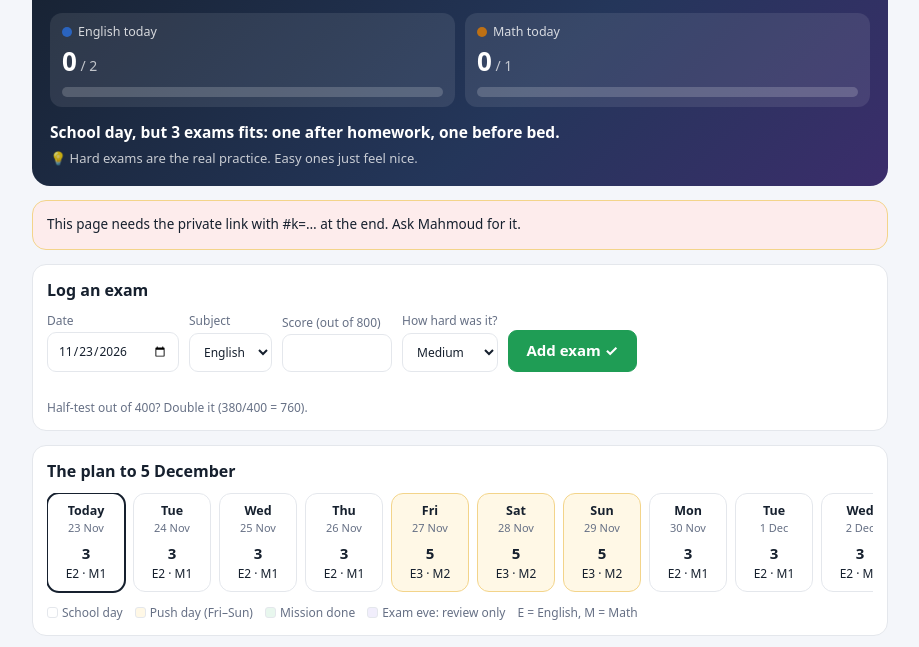
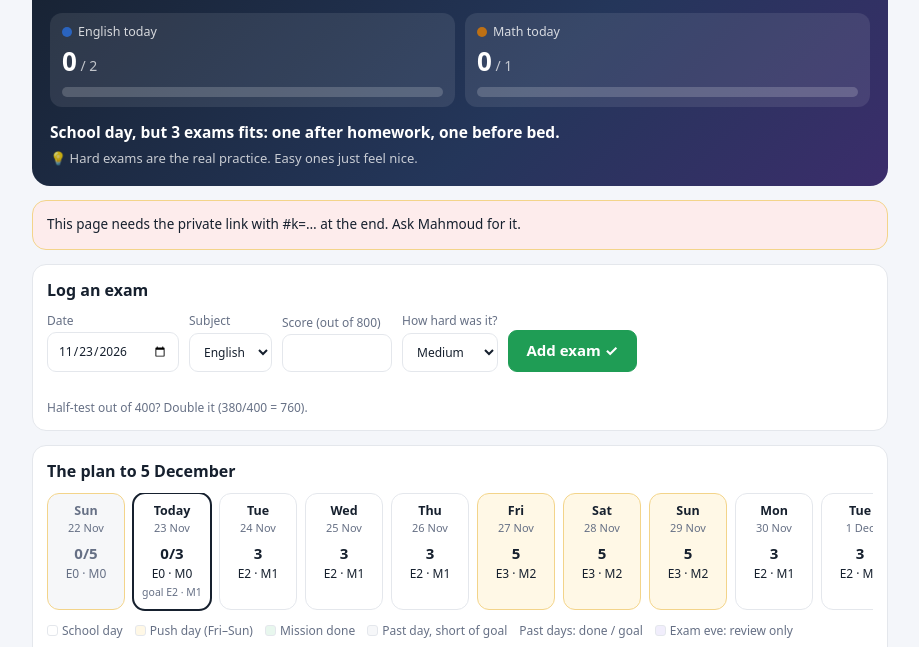
Before and after one commit to Mahmoud-SalehEldin/malak-sat-tracker, a plain HTML site: page index.html in a window 1280 px wide. Shown: the part 117-764 px from the top of the page, without its empty margins (180-1099 px from the left). Drawn offline with Linux system fonts and the light colour scheme.

Commit message:
Keep past days in the plan strip with done/goal and green when met
Co-Authored-By: Claude Opus 5.5 <noreply@anthropic.com>
Claude-Session: https://claude.ai/code/session_01Vhwq8UF9tNjrax1pvguJZM

```diff
--- a/index.html
+++ b/index.html
@@ -44,6 +44,8 @@ h2{font-size:16px;margin:0 0 10px}
 .day.we{background:#fff8e6;border-color:#f3d48a}
 .day.today{outline:2.5px solid var(--ink);outline-offset:-1px}
 .day.done{background:#e8f7ee;border-color:#9fd8b5}
+.day.miss{background:#f6f7f9;color:#667085}
+.day .goal{font-size:10.5px;color:var(--mut)}
 .day.eve{background:#f1eefc;border-color:#cbbff3}
 .day.exam{background:#16202e;color:#fff;border-color:#16202e}
 .day.exam .dt{color:#c9d1de}
@@ -127,6 +129,8 @@ td select{padding:4px 6px}
 <span><i class="sw" style="background:#fff"></i>School day</span>
 <span><i class="sw" style="background:#fff8e6"></i>Push day (Fri–Sun)</span>
 <span><i class="sw" style="background:#e8f7ee"></i>Mission done</span>
+<span><i class="sw" style="background:#f6f7f9"></i>Past day, short of goal</span>
+<span>Past days: done / goal</span>
 <span><i class="sw" style="background:#f1eefc"></i>Exam eve: review only</span>
 <span>E = English, M = Math</span>
 </div>
@@ -233,6 +237,16 @@ function schedule(){
   }
   return {st,plan,needTotal:nE+nM,planned:plan.reduce((a,p)=>a+p.T,0)};
 }
+const START="2026-11-22";
+function pastDays(){
+  const out=[],t=today();
+  for(let d=START;d<t&&d<EXAM;d=addD(d,1)){
+    const k=kind(d),T=MIN[k],dn=rows.filter(r=>r.date===d);
+    const dE=dn.filter(r=>r.subject==="English").length,dM=dn.filter(r=>r.subject==="Math").length;
+    out.push({d,k,T,dE,dM,done:dE+dM,met:T>0&&dE+dM>=T,past:true});
+  }
+  return out;
+}
 function streak(){
   const ds=new Set(rows.map(r=>r.date));let d=today();
   if(!ds.has(d))d=addD(d,-1);let n=0;while(ds.has(d)){n++;d=addD(d,-1)}return n;
@@ -301,22 +315,27 @@ function drawHero(){
 /* ---------- plan strip ---------- */
 function drawStrip(){
   const {plan}=schedule(), el=$("strip"), t=today();el.replaceChildren();
-  for(const p of plan){
-    const d=pd(p.d);
-    const cls=["day",p.k==="weekend"?"we":"",p.k==="eve"?"eve":"",p.met?"done":"",p.d===t?"today":""].join(" ");
+  let todayEl=null;
+  const cell=(p)=>{
+    const d=pd(p.d), done=p.dE+p.dM;
+    const cls=["day",p.k==="weekend"?"we":"",p.k==="eve"?"eve":"",p.met?"done":"",p.past&&!p.met&&p.T>0?"miss":"",p.d===t?"today":""].join(" ");
     const c=mk("div",{class:cls});
     c.append(mk("div",{class:"dw"},p.d===t?"Today":DN[d.getDay()]),mk("div",{class:"dt"},`${d.getDate()} ${MN[d.getMonth()]}`));
     const tg=mk("div",{class:"tg"});
-    if(p.k==="eve"){tg.append(mk("b",{},"📖"),mk("br"),document.createTextNode("Review"))}
-    else{
-      tg.append(mk("b",{},p.met?"✓":String(p.T)),mk("br"),document.createTextNode(`E${p.e} · M${p.m}`));
-      if(p.d<=t&&(p.dE||p.dM)&&!p.met){tg.append(mk("br"),document.createTextNode(`${p.dE+p.dM} done`))}
-    }
+    if(p.k==="eve"&&!done){tg.append(mk("b",{},"📖"),mk("br"),document.createTextNode("Review"))}
+    else if(p.past||p.d===t){
+      tg.append(mk("b",{},(p.met?"✓ ":"")+`${done}/${p.T}`),mk("br"),document.createTextNode(`E${p.dE} · M${p.dM}`));
+      if(p.d===t&&!p.met)tg.append(mk("br"),mk("span",{class:"goal"},`goal E${p.e} · M${p.m}`));
+    }else tg.append(mk("b",{},String(p.T)),mk("br"),document.createTextNode(`E${p.e} · M${p.m}`));
     c.append(tg);el.append(c);
-  }
+    if(p.d===t)todayEl=c;
+  };
+  pastDays().forEach(cell);
+  plan.forEach(cell);
   const ex=mk("div",{class:"day exam"});const d=pd(EXAM);
   ex.append(mk("div",{class:"dw"},DN[d.getDay()]),mk("div",{class:"dt"},`${d.getDate()} ${MN[d.getMonth()]}`));
   const tg=mk("div",{class:"tg"});tg.append(mk("b",{},"🎯"),mk("br"),document.createTextNode("SAT"));ex.append(tg);el.append(ex);
+  if(todayEl&&!el.dataset.scrolled){el.dataset.scrolled=1;requestAnimationFrame(()=>{el.scrollLeft=Math.max(0,todayEl.offsetLeft-el.offsetLeft-90)})}
 }
 
 /* ---------- subject cards ---------- */
@@ -404,7 +423,7 @@ function drawBadges(){
     ["🦾","Machine","40 exams",n>=40],
     ["🔥","On fire","3-day streak",s>=3],
     ["⚡","Unstoppable","7-day streak",s>=7],
-    ["✅","Mission done","Hit a daily mission",plan.some(p=>p.met)],
+    ["✅","Mission done","Hit a daily mission",plan.some(p=>p.met)||pastDays().some(p=>p.met)],
     ["🧗","Hard-mode hero","600+ on a hard exam",hardHero],
     ["📘","English 600","English avg 600+",avgs[0]>=600],
     ["📐","Math 700","Math avg 700+",avgs[1]>=700],
```
